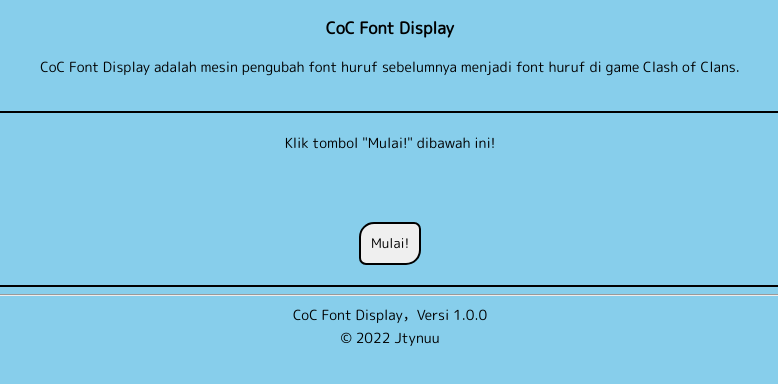
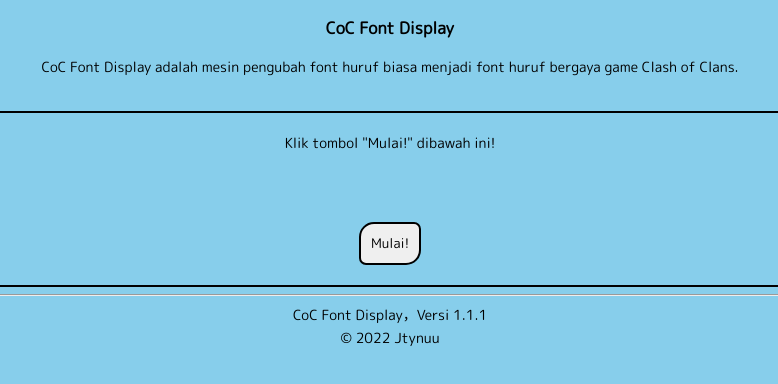
Before and after one commit to Jtynuu/CoC-Font-Display, a plain HTML site: page index.html in a window 1280 px wide. Shown: the full height of the page, 250-1028 px from the left. Drawn offline with Linux system fonts and the light colour scheme.

Commit message:
Update - index.html

```diff
--- a/index.html
+++ b/index.html
@@ -14,7 +14,7 @@
   </header>
 
   <main>
-    <p>CoC Font Display adalah mesin pengubah font huruf sebelumnya menjadi font huruf di game Clash of Clans.</p><wbr />
+    <p>CoC Font Display adalah mesin pengubah font huruf biasa menjadi font huruf bergaya game Clash of Clans.</p><wbr />
     <section id="bingkai">
       <span id="keterangan">Klik tombol "Mulai!" dibawah ini!</span><br /><br />
       <span id="hasil"></span><br /><br />
@@ -24,7 +24,7 @@
   <hr />
 
   <footer>
-    <p>CoC Font Display，Versi 1.0.0</p>
+    <p>CoC Font Display，Versi 1.1.1</p>
     <p>&copy; 2022 Jtynuu</p>
   </footer>
 
```
